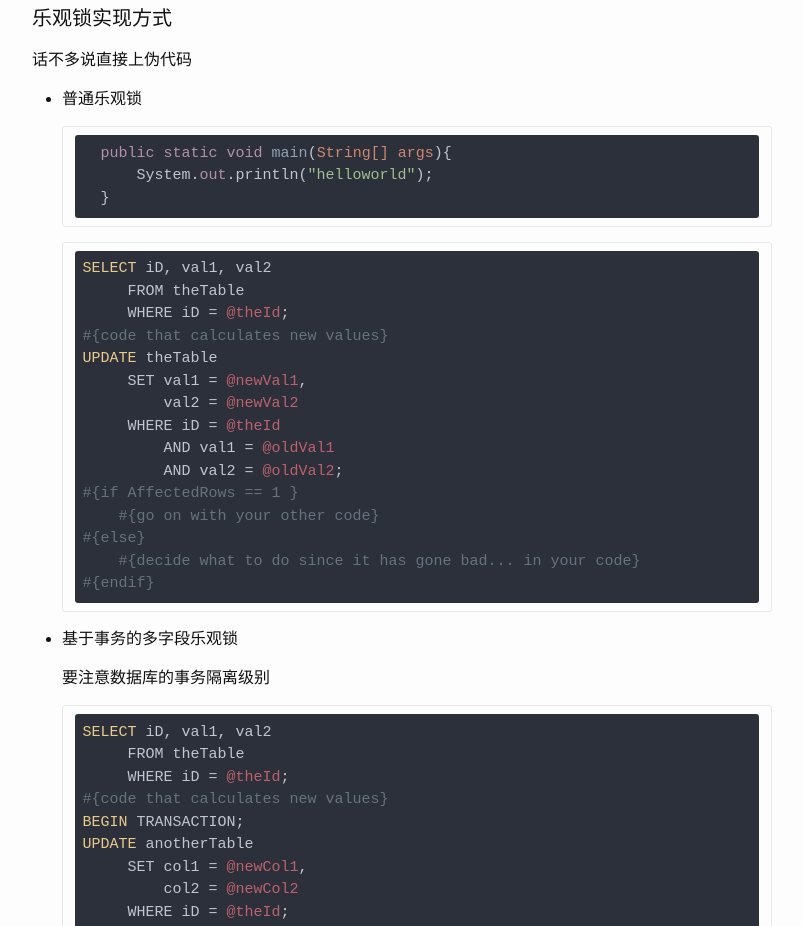
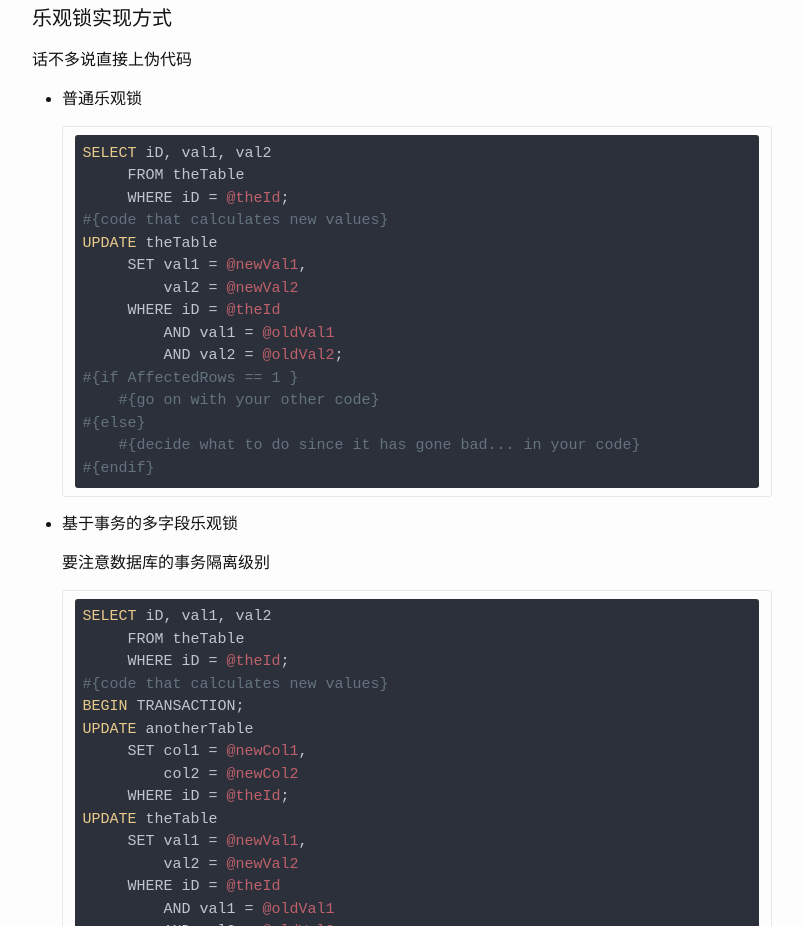
Before and after one commit to RickFallen/RickFallen.github.io, a plain HTML site: page java/2017/07/14/optimistic-lock.html in a window 1280 px wide. Shown: the part 1040-1966 px from the top of the page, without its empty margins (238-1041 px from the left). Drawn offline with Linux system fonts and the light colour scheme.

Commit message:
删除测试代码

```diff
--- a/java/2017/07/14/optimistic-lock.html
+++ b/java/2017/07/14/optimistic-lock.html
@@ -132,11 +132,6 @@
   <li>
     <p>普通乐观锁</p>
 
-    <pre><code>  public static void main(String[] args){
-      System.out.println("helloworld");
-  }
-</code></pre>
-
     <pre><code>SELECT iD, val1, val2
      FROM theTable
      WHERE iD = @theId;
```
